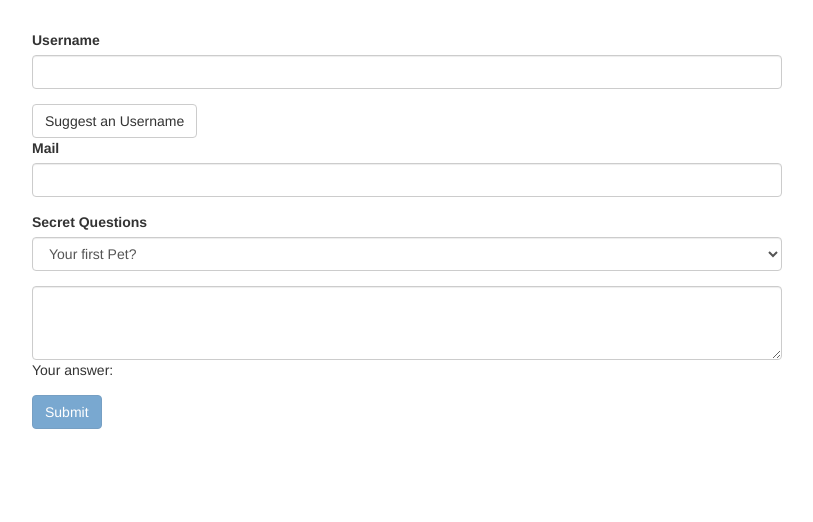
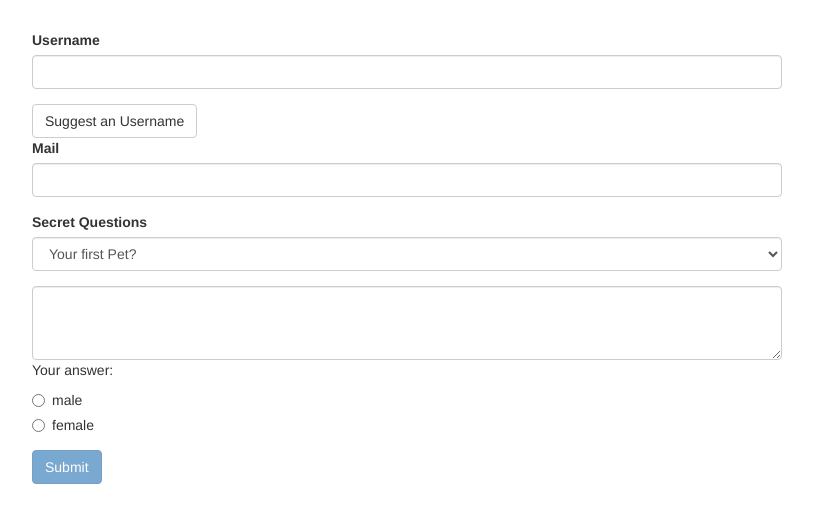
Before and after one commit to zoechbauer/ng-forms-td, an Angular app: page / in a window 1280 px wide. Shown: the top 522 px of the page, without its empty margins (233-1046 px from the left). Built offline with nearby package versions, Linux system fonts and the light colour scheme.

Commit message:
Radio buttons

```diff
--- a/src/app/app.component.html
+++ b/src/app/app.component.html
@@ -57,6 +57,18 @@
             rows="3"
           ></textarea>
           <p>Your answer: {{ answer }}</p>
+          <div class="radio" *ngFor="let gender of genders">
+            <label>
+              <input
+                type="radio"
+                name="gender"
+                ngModel
+                [value]="gender"
+                required
+              />
+              {{ gender }}
+            </label>
+          </div>
         </div>
         <button class="btn btn-primary" type="submit" [disabled]="!f.valid">
           Submit
--- a/src/app/app.component.ts
+++ b/src/app/app.component.ts
@@ -10,6 +10,7 @@
   @ViewChild('f', { static: true }) signupForm: NgForm;
   questionDefault = 'pet';
   answer: string;
+  genders = ['male', 'female'];
 
   suggestUserName() {
     const suggestedName = 'Superuser';
```
